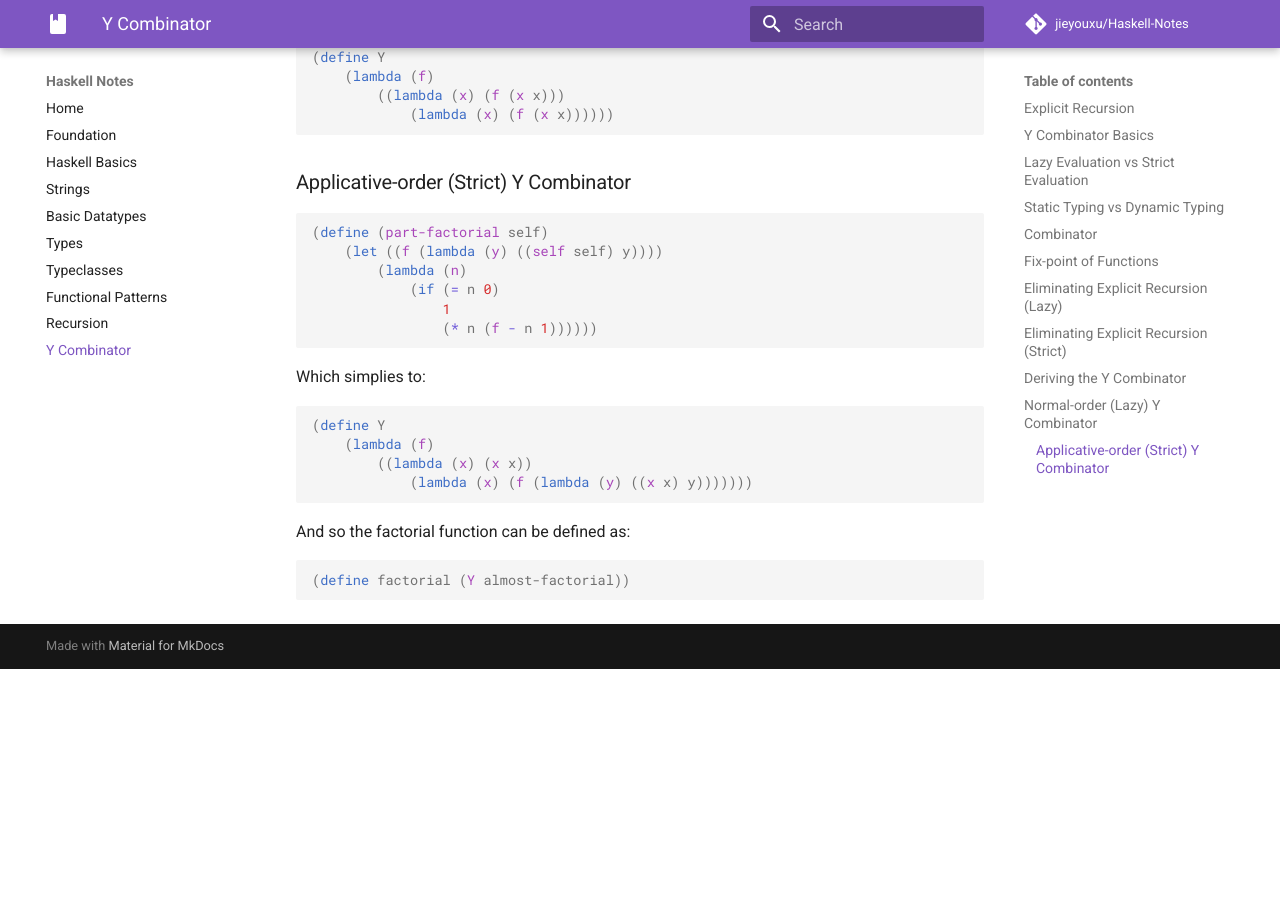
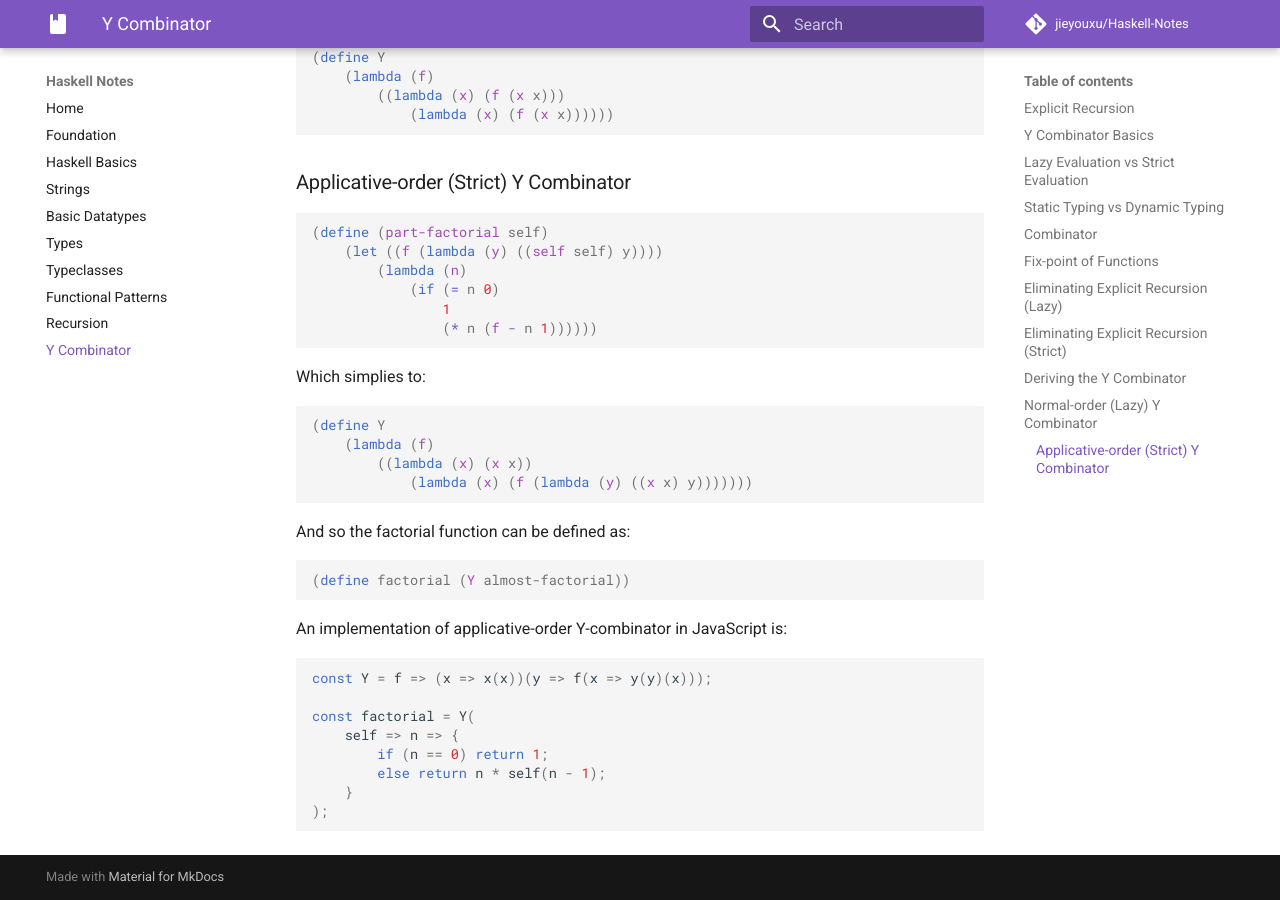
Before and after one commit to jieyouxu/Haskell-Notes, an MkDocs documentation site: the page built from docs/misc/y-combinator.md, in a window 1280 px wide and 900 px high, scrolled down 9699 px. Built offline with MkDocs 1.6.1 and Material for MkDocs 9.7.7, drawn with Linux system fonts in a browser that asks for light colours; formulas are drawn with MathJax 3; comment, search, counter and statistics services are not loaded; before the commit the page ends 10368 px from its top, so only the background shows below that.

Commit message:
Add javascript applicative-order Y combinator

````diff
--- a/docs/misc/y-combinator.md
+++ b/docs/misc/y-combinator.md
@@ -621,3 +621,16 @@ And so the factorial function can be defined as:
 ```scheme
 (define factorial (Y almost-factorial))
 ```
+
+An implementation of applicative-order Y-combinator in JavaScript is:
+
+```javascript
+const Y = f => (x => x(x))(y => f(x => y(y)(x)));
+
+const factorial = Y(
+    self => n => {
+        if (n == 0) return 1;
+        else return n * self(n - 1);
+    }
+);
+```
````
